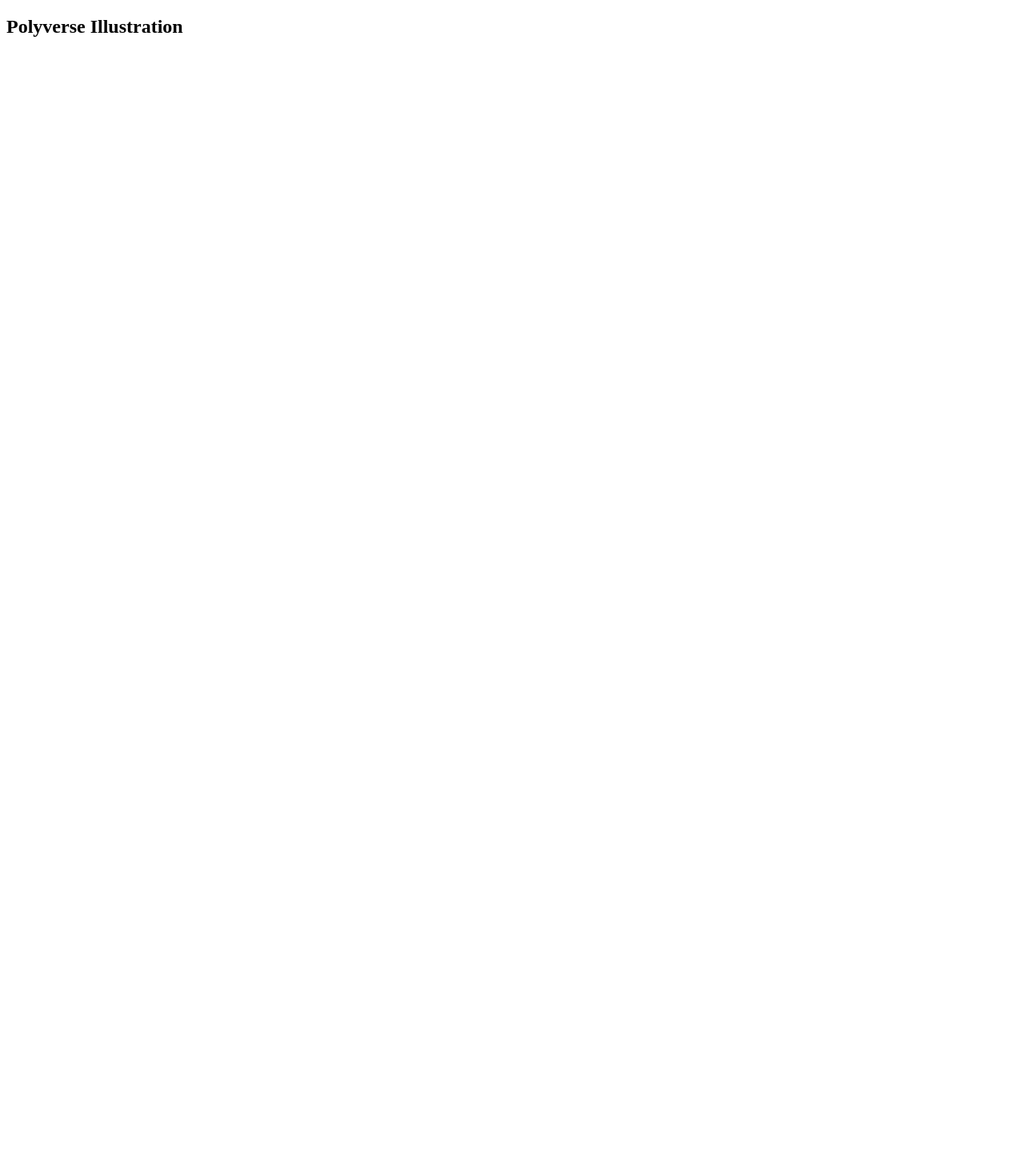
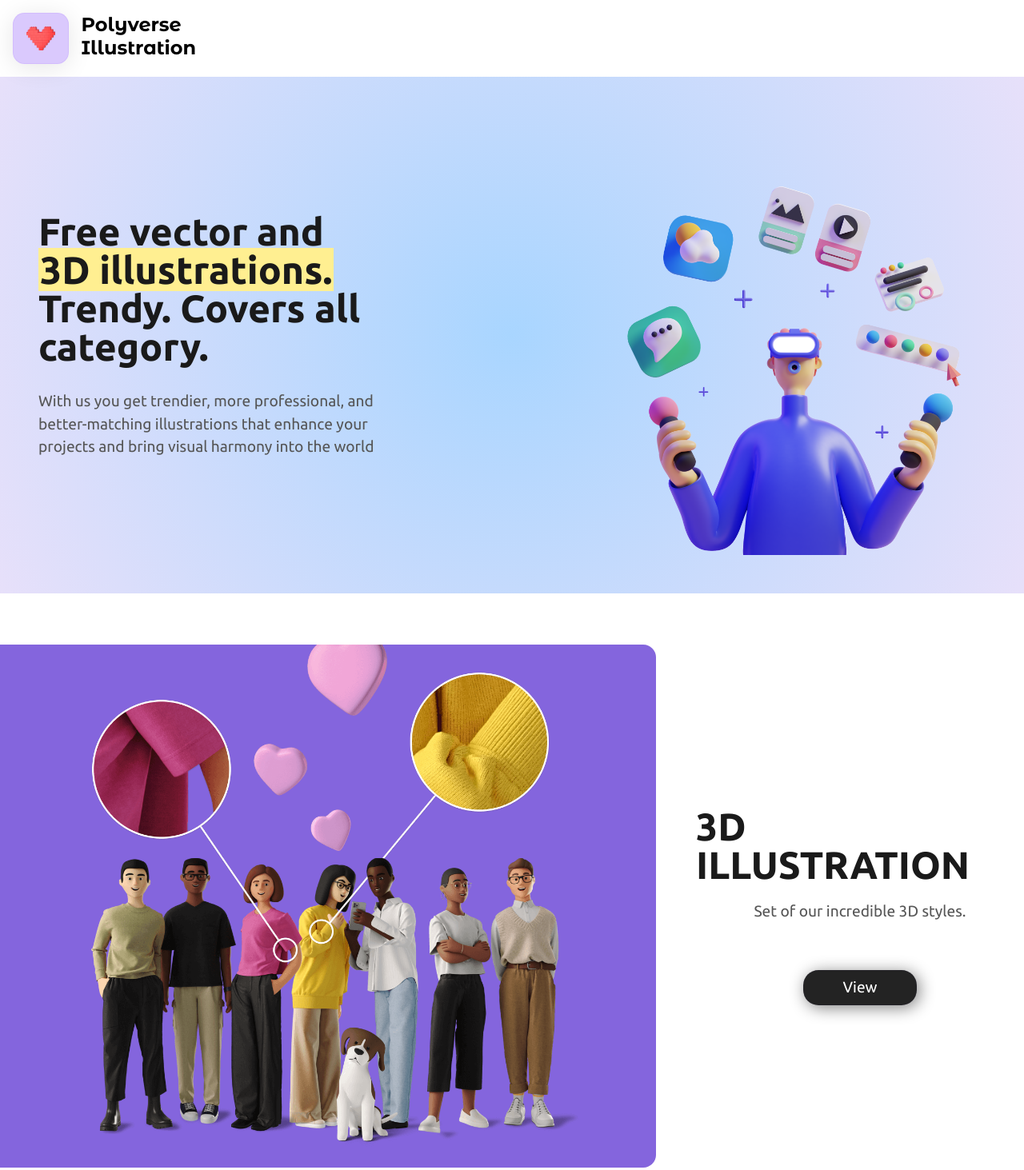
Before and after one commit to dev-himanshu-01/polyverse-illustration, a plain HTML site: page index.html in a window 1280 px wide. Shown: the top 1463 px of the page at 80% size. Before the commit the page ends 800 px from the top, so only its background shows below. Drawn offline with Linux system fonts and the light colour scheme.

Commit message:
navbar ✔,hero-sec ✔, 2-other-sections ✔

```diff
--- /dev/null
+++ b/hero-section.css
@@ -0,0 +1,56 @@
+.hero-section {
+    display: flex;
+    align-items: center;
+    justify-content: space-around;
+    gap: 50px;
+    padding: 2em 0 2em 3em;
+
+    background: rgb(147, 203, 255);
+    background: radial-gradient(circle, rgb(147 203 255 / 80%) 0%, rgb(231 224 250));
+}
+
+.hero-section .hero-leftside {
+    font-family: 'Ubuntu', sans-serif;
+    display: flex;
+    flex-direction: column;
+    gap: 30px;
+}
+
+.hero-section .hero-leftside h3 {
+    font-weight: 900;
+    font-size: 3em;
+    line-height: 48px;
+    color: #1a1a1a;
+    word-wrap: break-word;
+}
+
+.hero-section .hero-leftside h3 span {
+    position: relative;
+    background-color: #ffef91;
+    padding: 0 2px;
+    white-space:nowrap;
+}
+
+.hero-section .hero-leftside h3 span::before {
+    content: " ";
+}
+
+.hero-section .hero-leftside p {
+    color: #545454fc;
+    font-size: 1.2em;
+    font-style: normal;
+    font-family: 400;
+    line-height: 1.5;
+    width: 80%;
+}
+
+.hero-section .hero-rightside {
+    display: flex;
+    align-items: center;
+    justify-content: center;
+
+    padding: 1em;
+    border-top-left-radius: 0.9em;
+    border-bottom-left-radius: 0.9em;
+
+}
--- a/index.html
+++ b/index.html
@@ -1,12 +1,103 @@
 <!DOCTYPE html>
 <html lang="en">
-<head>
-    <meta charset="UTF-8">
-    <meta http-equiv="X-UA-Compatible" content="IE=edge">
-    <meta name="viewport" content="width=device-width, initial-scale=1.0">
+  <head>
+    <meta charset="UTF-8" />
+    <meta http-equiv="X-UA-Compatible" content="IE=edge" />
+    <meta name="viewport" content="width=device-width, initial-scale=1.0" />
+
+    <!-- FAVICON -->
+    <link rel="shortcut icon" href="./assets/favicon.png" type="image/x-icon" />
+
+    <!-- STYLE.CSS  -->
+    <link rel="stylesheet" href="style.css" />
+    <link rel="stylesheet" href="./nav.css" />
+    <link rel="stylesheet" href="./hero-section.css" />
+    <link rel="stylesheet" href="./select-3D.css" />
+    <link rel="stylesheet" href="./select-simple-3d.css" />
+    <link rel="stylesheet" href="./recommendation.css" />
+
+    <!-- GOOGLE FONTS  -->
+    <link rel="preconnect" href="https://fonts.googleapis.com" />
+    <link rel="preconnect" href="https://fonts.gstatic.com" crossorigin />
+    <link
+      href="https://fonts.googleapis.com/css2?family=Montserrat+Alternates:wght@700&family=Ubuntu:wght@400;700&display=swap"
+      rel="stylesheet"
+    />
+
     <title>Polyverse Illustration</title>
-</head>
-<body>
-    <h2>Polyverse Illustration</h2>
-</body>
+  </head>
+  <body>
+    <!-- NAVIGATION BAR -->
+    <nav>
+      <div class="nav-leftside">
+        <div class="logo">
+          <img src="./assets/logo.png" alt="polyverse-logo" height="30" />
+        </div>
+        <div class="logo-txt">
+          <p>Polyverse</p>
+          <p>Illustration</p>
+        </div>
+      </div>
+
+      <div class="nav-rightside">
+        <!-- LATER SOME CODE 😉 -->
+      </div>
+    </nav>
+
+    <!-- HERO-SECTION -->
+    <section class="hero-section">
+      <div class="hero-leftside">
+        <h3>
+          Free vector and <span>3D illustrations.</span> <br />
+          Trendy. Covers all category.
+        </h3>
+        <p>
+          With us you get trendier, more professional, and better-matching
+          illustrations that enhance your projects and bring visual harmony into
+          the world
+        </p>
+      </div>
+      <div class="hero-rightside">
+        <img src="./assets/hero-img.png" height="550" alt="" />
+      </div>
+    </section>
+
+    <section class="select-3d">
+      <div class="select-3d-leftside">
+        <img src="./assets/select-3d-img.png" height="650" alt="" />
+      </div>
+
+      <div class="select-3d-rightside">
+        <h3 class="section_headings">3D Illustration</h3>
+        <p class="section_sub-heading">Set of our incredible 3D styles.</p>
+        <span class="view_cta_btn"> View </span>
+      </div>
+    </section>
+
+    <section class="select-simple-3d">
+      <div class="select-simple-3d-leftside">
+        <h3 class="section_headings">minimalist ✨</h3>
+        <p class="section_sub-heading">
+          Set of our simplified and clean 3D styles.
+        </p>
+        <span class="view_cta_btn"> View </span>
+      </div>
+
+      <div class="select-simple-3d-rightside">
+        <img src="./assets/select-simple-3d-img.png" height="650" alt="hand-3d-illustration" />
+      </div>
+    </section>
+
+    <section class="recommendation">
+      <h4 class="recomm-head">👉 Category</h4>
+      <div class="container">
+        <div class="3d-business">
+            <img src="./assets/3d-business.png" alt="">
+            <div class="card-info">
+                <span>Business</span>
+            </div>
+        </div>
+      </div>
+    </section>
+  </body>
 </html>
--- /dev/null
+++ b/nav.css
@@ -0,0 +1,41 @@
+
+nav {
+    margin: 1em;
+    display: flex;
+    flex-direction: row;
+    align-items: center;
+    justify-content: space-between;
+    background-color: #fff;
+}
+
+.nav-leftside {
+    display: flex;
+    gap: 15px;
+    cursor: default;
+}
+
+.nav-leftside .logo {
+    display: inline-flex;
+    align-items: center;
+    justify-content: center;
+    padding: 1em;
+    border-radius: 0.9em;
+    background: rgba(192, 164, 251, 0.59);
+    box-shadow: 0 4px 30px rgba(0, 0, 0, 0.1);
+    backdrop-filter: blur(3.5px);
+    -webkit-backdrop-filter: blur(3.5px);
+    border: 1px solid rgba(192, 164, 251, 0.34);
+}
+
+.nav-leftside .logo-txt {
+    font-size: 1.5em;
+    font-family: 'Montserrat Alternates', sans-serif;
+    display: flex;
+    align-items: flex-start;
+    flex-direction: column;
+}
+
+.nav-leftside .logo-txt span {
+    color: #232323;
+    text-align: left;
+}
--- /dev/null
+++ b/recommendation.css
@@ -0,0 +1,16 @@
+.recommendation{
+
+}
+
+.recomm-head {
+    font-family: 'Ubuntu', sans-serif;
+    font-size: 1.5em;
+    font-weight: 400;
+    font-style: normal;
+    text-transform: uppercase;
+    padding: 3em;
+}
+
+.container {
+    margin: 0 2em 0 2em;
+}
--- /dev/null
+++ b/select-3D.css
@@ -0,0 +1,25 @@
+.select-3d {
+    margin-top: 4em;
+    display: grid;
+    grid-template-columns: 2fr 1fr;
+    grid-template-rows: 1fr;
+    gap: 50px;
+}
+
+.select-3d-leftside {
+    background-color: #8465dd;
+    border-top-right-radius: 1em;
+    border-bottom-right-radius: 1em;
+}
+
+.select-3d-leftside img {
+    padding: 0 2em 0 5em;
+}
+
+.select-3d-rightside {
+    display: flex;
+    flex-direction: column;
+    align-items: center;
+    justify-content: center;
+    gap: 20px;
+}
--- /dev/null
+++ b/select-simple-3d.css
@@ -0,0 +1,26 @@
+.select-simple-3d {
+    margin-top: 4em;
+    display: grid;
+    grid-template-columns: 2fr 1fr;
+    grid-template-rows: 1fr;
+    gap: 50px;
+}
+
+.select-simple-3d-rightside {
+    /* background-color: #ff8ed2; */
+}
+
+.select-simple-3d-rightside img {
+    border-bottom-left-radius: 1em;
+    border-top-left-radius: 1em;
+    background-color: #ff8ed2;
+    padding: 0 2em 0 5em;
+}
+
+.select-simple-3d-leftside {
+    display: flex;
+    flex-direction: column;
+    align-items: center;
+    justify-content: center;
+    gap: 20px;
+}
--- /dev/null
+++ b/style.css
@@ -0,0 +1,75 @@
+/* Montserrat Alternates - 700 */
+
+* {
+    margin: 0;
+    padding: 0;
+    box-sizing: border-box;
+}
+
+body {
+    cursor: default;
+}
+
+
+/* SCROLL CSS */
+body::-webkit-scrollbar {
+    width: 0.5em;
+}
+
+body::-webkit-scrollbar-track {
+    padding: 2em;
+}
+
+body::-webkit-scrollbar-thumb {
+    background-color: #232323;
+}
+
+.section_headings {
+    font-family: 'Ubuntu', sans-serif;
+    text-transform: uppercase;
+    font-weight: 900;
+    font-size: 3em;
+    line-height: 48px;
+    color: #1a1a1a;
+    word-wrap: break-word;
+}
+
+.section_sub-heading {
+    font-family: 'Ubuntu', sans-serif;
+    cursor: default;
+    color: #545454fc;
+    font-size: 1.2em;
+    font-style: normal;
+    font-family: 400;
+    line-height: 1.5;
+}
+
+.view_cta_btn {
+    font-family: 'Ubuntu', sans-serif;
+    font-size: 1.2em;
+    font-style: normal;
+    color: #fff;
+    margin-top: 2em;
+    background-color: #232323;
+    box-shadow: 0 4px 30px rgba(0, 0, 0, 0.1);
+    backdrop-filter: blur(3.5px);
+    -webkit-backdrop-filter: blur(3.5px);
+    border: 1px solid rgba(37, 32, 48, 0.34);
+    padding: 0.5em 2.5em;
+    cursor: pointer;
+    border-radius: 1em;
+    box-shadow: 3px 3px 20px grey;
+}
+
+.view_cta_btn:hover {
+    transition: all 500ms ease-in-out;
+    background-color: #232323e6;
+}
+
+.polka-dot {
+    background-image: radial-gradient(#000 10%, transparent 11%),
+        radial-gradient(#e53935 10%, transparent 11%);
+    background-size: 10px 10px;
+    background-position: 0 0, 30px 30px;
+    background-repeat: repeat;
+}
```
Also changed, not shown: assets/3d-business.png (added), assets/favicon.png (added), assets/hero-img.png (added), assets/illustration_line.svg (added), assets/insta-icon.svg (added), assets/logo.png (added), assets/select-3d-img.png (added), assets/select-simple-3d-img.png (added).
